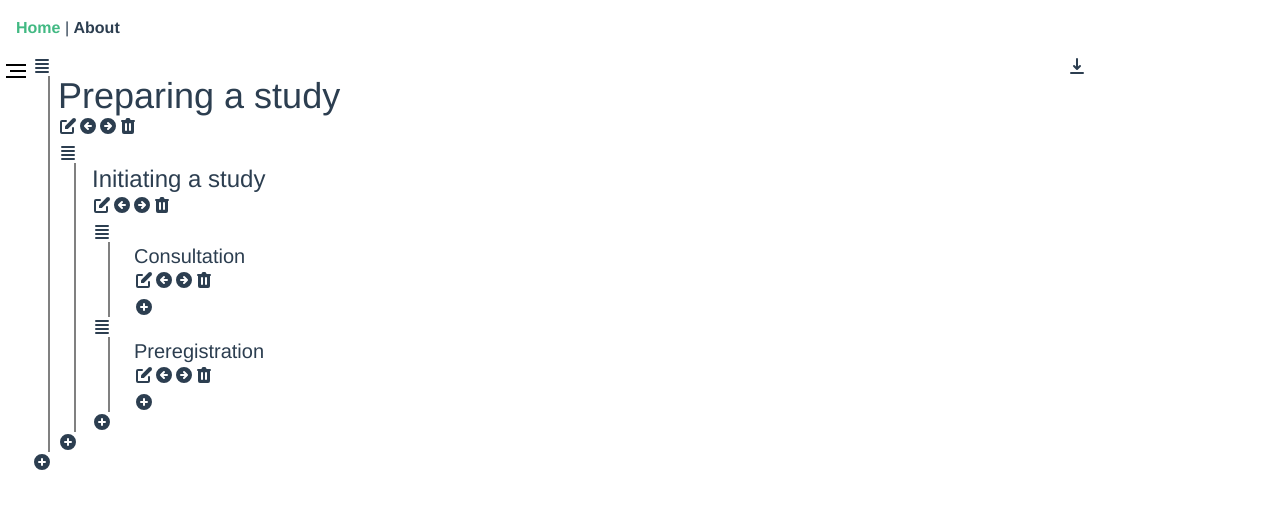
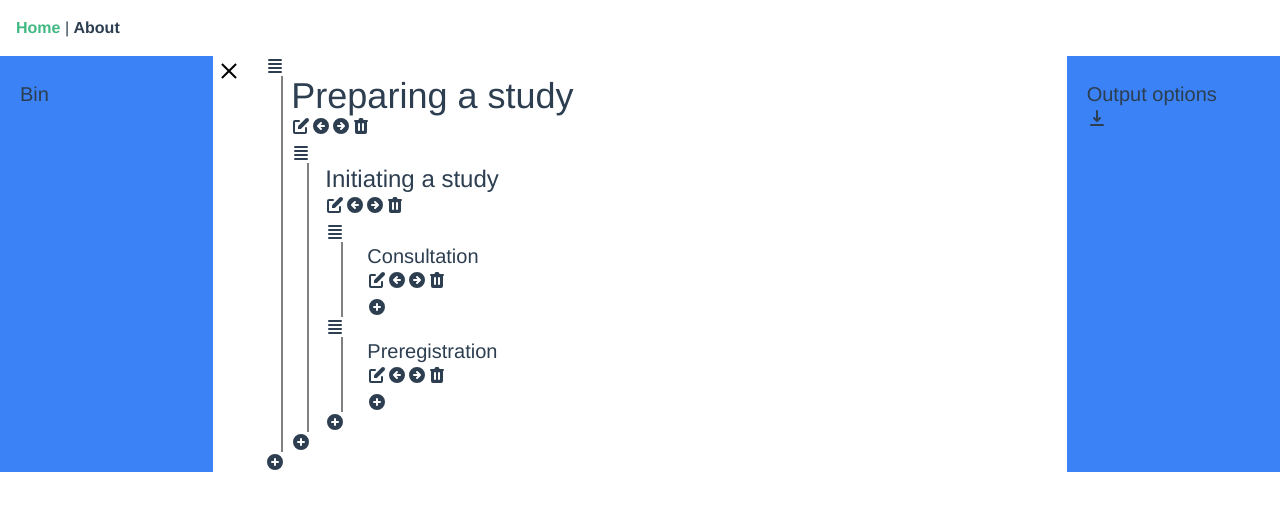
Before and after one commit to mjaquiery/lab-manual, a Vue app: page / in a window 1280 px wide. Shown: the top 510 px of the page. Built offline with nearby package versions, Linux system fonts and the light colour scheme.

Commit message:
polished the layout a bit

```diff
--- a/src/App.vue
+++ b/src/App.vue
@@ -13,6 +13,7 @@
   -moz-osx-font-smoothing: grayscale;
   text-align: left;
   color: #2c3e50;
+  @apply flex-1 flex-col h-full;
 /*   @apply w-full flex flex-col flex-wrap py-4 flex-grow; */
   /* @apply sm:flex-row sm:flex-nowrap */
 }
--- a/src/components/BurgerButton.vue
+++ b/src/components/BurgerButton.vue
@@ -19,7 +19,7 @@
 export default {
     name: "BurgerButton",
     data: () => ({
-        isBurgerActive: false
+        isBurgerActive: true
     }),
     methods: {
         toggle() {
--- a/src/components/Sidebar.vue
+++ b/src/components/Sidebar.vue
@@ -1,9 +1,11 @@
 <template>
-    <div class="flex-auto flex-grow-0 flex-shrink-0 flex-col">
+    <div
+        class="flex-auto flex-grow-0 flex-shrink-0 flex-col"
+        :class="isPanelOpen? 'w-1/6' : ''" >
         <transition name="slide">
             <div
             v-if="isPanelOpen"
-            class="sidebar-panel"
+            class="h-full pt-6 pr-5 pb-8 pl-5 z-auto left-0 top-0 overflow-y-auto bg-blue-500"
                  >
                 <slot></slot>
             </div>
@@ -21,7 +23,7 @@ export default {
     },
     data() {
         return{
-            isPanelOpen: false
+            isPanelOpen: true
         }
     },
     methods: {
@@ -39,17 +41,7 @@ export default {
 
 .slide-enter, .slide-leave-to {
     transform: translateX(-100%);
+    /* transition has a lag with the current css setup */
     transition: all 150ms ease-in 0s
 }
-
-.sidebar-panel {
-    overflow-y: auto;
-    background-color: #130f40;
-    position: relative;
-    left: 0;
-    top: 0;
-    height: 100vh;
-    z-index: 999;
-    padding: 3rem 20px 2rem 20px;
-}
 </style>
--- a/src/index.css
+++ b/src/index.css
@@ -7,6 +7,11 @@
     margin-left: 1em;
 }
 
+body {
+    min-height: 100vh;
+    margin: 0;
+}
+
 /* @media (min-width: 640px) {
     .w-fixed {
         flex: 0 1 230px;
--- a/src/views/Home.vue
+++ b/src/views/Home.vue
@@ -16,7 +16,7 @@
         </draggable>
      </ul>
    </Sidebar>
-    <div class="flex flex-col flex-grow flex-shrink-0">
+    <div class="flex flex-col flex-grow flex-shrink-0 ml-5">
       <section v-if="errorLoadingTemplate">
         <p>We're sorry, we're not able to retrieve this information at the moment, please try back later.</p>
       </section>
@@ -55,7 +55,8 @@
         </div>
       </section>
     </div>
-  <div class="flex w-1/6">
+  <div class="flex w-1/6 bg-blue-500 flex-col pt-6 pr-5 pb-8 pl-5 ml-5 z-auto overflow-y-auto flex-shrink-0">
+    <h3>Output options</h3>
     <DownloadIcon
       class="h-5 w-5"
       @click="printDownload"
```
